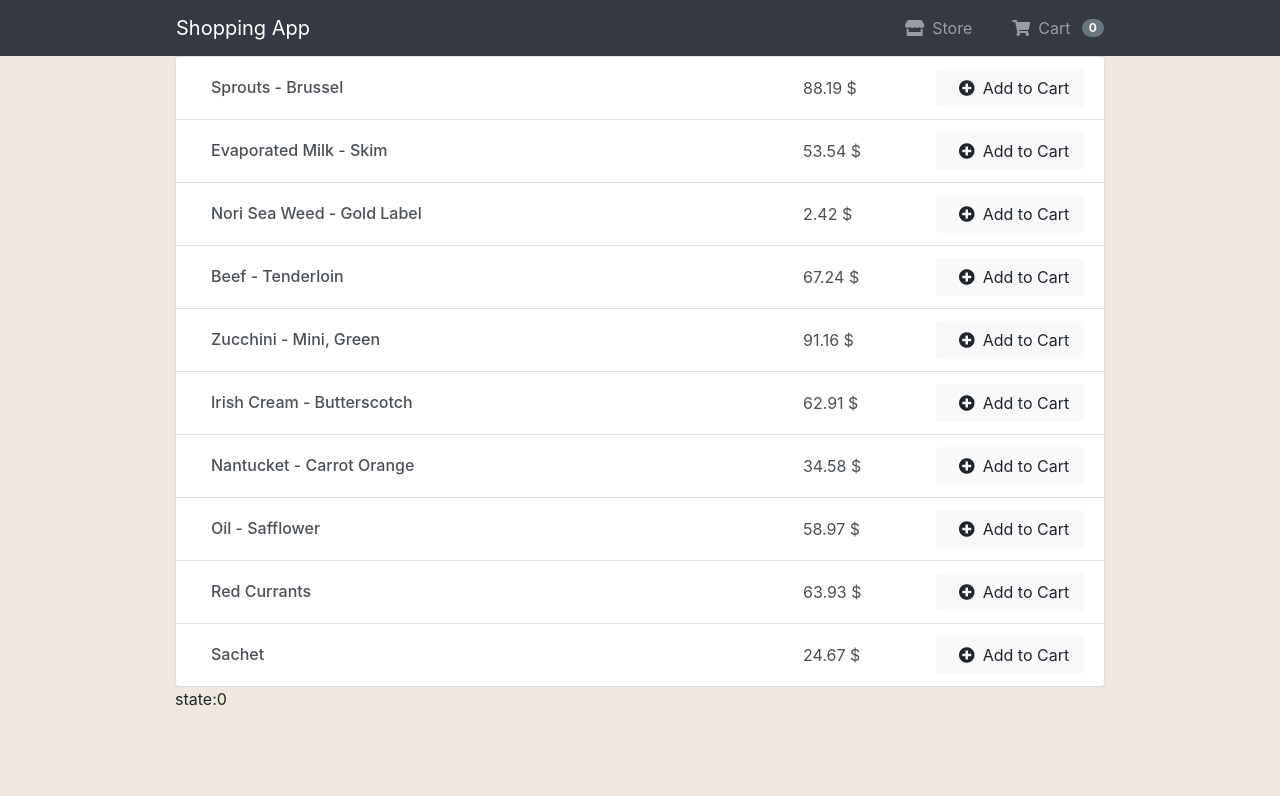
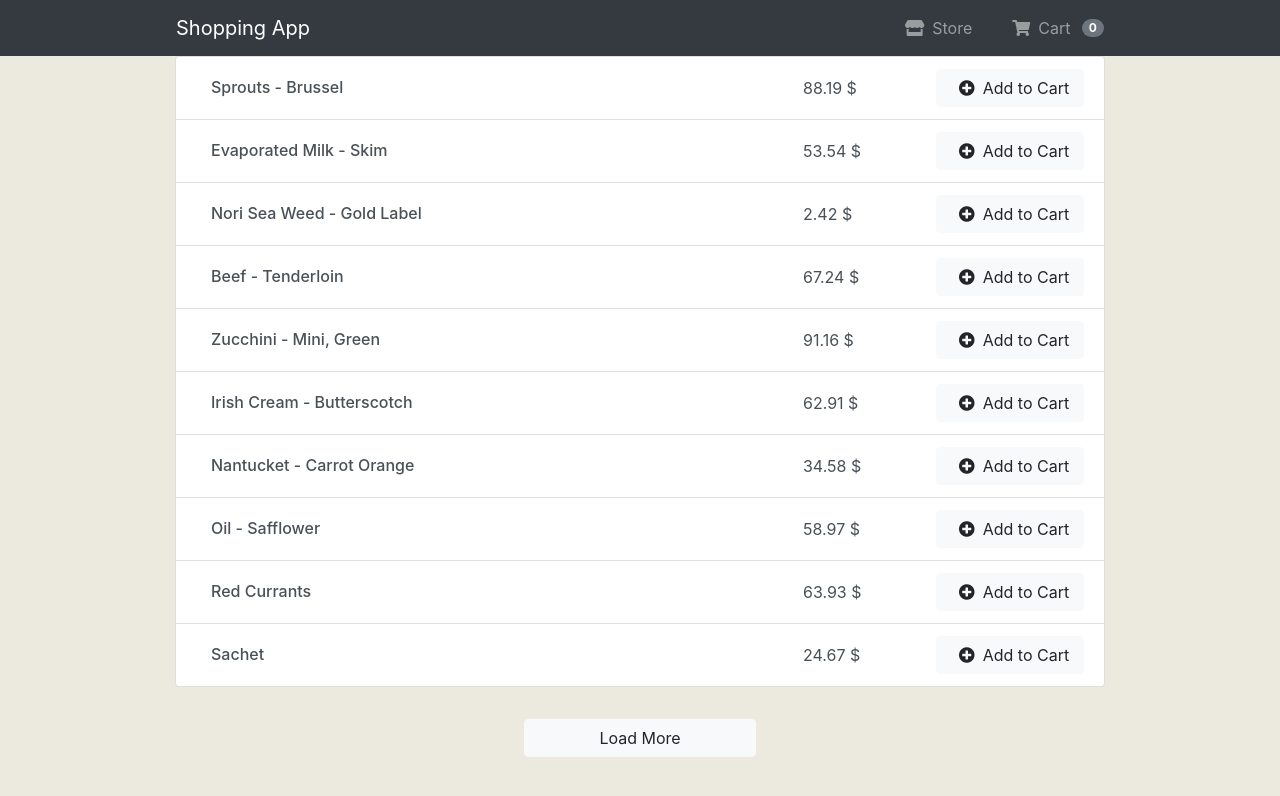
Before and after one commit to adriannan/shopping-cart, a React (Create React App) app: page / in a window 1280 px wide. Shown: the top 796 px of the page. Built offline with nearby package versions, Linux system fonts and the light colour scheme; the HTML template or start-up script is replaced by a standard one.

Commit message:
create List component

```diff
--- a/src/App.js
+++ b/src/App.js
@@ -2,8 +2,10 @@ import React, { Component } from "react";
 import "./styles/App.css";
 import "./styles/components.css";
 import NavBar from "./components/NavBar";
+import List from "./components/List";
 import ListItem from "./components/ListItem";
 import data from "./data.json";
+// import $ from "jquery";
 
 // function getItems() {
 //   fetch("https://www.reasonapps.pl/data.json").then(
@@ -20,34 +22,36 @@ import data from "./data.json";
 
 //   // });
 // }
+let max = 10;
 
 class App extends Component {
   state = {
-    shoppingCart: []
+    shoppingCart: [],
+    items: 10
   };
   componentDidMount() {
     // getItems();
   }
   handleAdd = item => {
-    console.log(item);
-    console.log(this.state.shoppingCart.length);
-
     this.setState(prevState => ({
       shoppingCart: [...prevState.shoppingCart, item]
     }));
   };
+  loadMore = () => {
+    this.setState(prevState => ({
+      items: prevState.items + 5
+    }));
+  };
+
   render() {
     const itemsList = data.map(item => {
       return <ListItem onClick={this.handleAdd} {...item} />;
     });
+    const sliceItemList = itemsList.slice(0, this.state.items);
     return (
       <section className="App" onClick={this.getApi}>
         <NavBar items={this.state.shoppingCart.length} />
-        <div className="container-list container-fluid">
-          <ul className="list-group">
-            {itemsList.slice(0, 10)}state:{this.state.shoppingCart.length}
-          </ul>
-        </div>
+        <List load={this.loadMore} list={sliceItemList} />
       </section>
     );
   }
--- /dev/null
+++ b/src/components/List.js
@@ -0,0 +1,17 @@
+import React from "react";
+
+const List = ({ load, list }) => {
+  return (
+    <div className="container-list container-fluid ">
+      <ul className="list-group">{list}</ul>
+      <button
+        className="btn-load btn btn-light btn-block col-3 mx-auto"
+        onClick={load}
+      >
+        Load More
+      </button>
+    </div>
+  );
+};
+
+export default List;
--- a/src/index.js
+++ b/src/index.js
@@ -2,6 +2,7 @@ import React from "react";
 import ReactDOM from "react-dom";
 import "bootstrap/dist/css/bootstrap.css";
 import "@fortawesome/fontawesome-free/css/all.css";
+import $ from "jquery";
 import App from "./App";
 
 ReactDOM.render(<App />, document.getElementById("root"));
```
